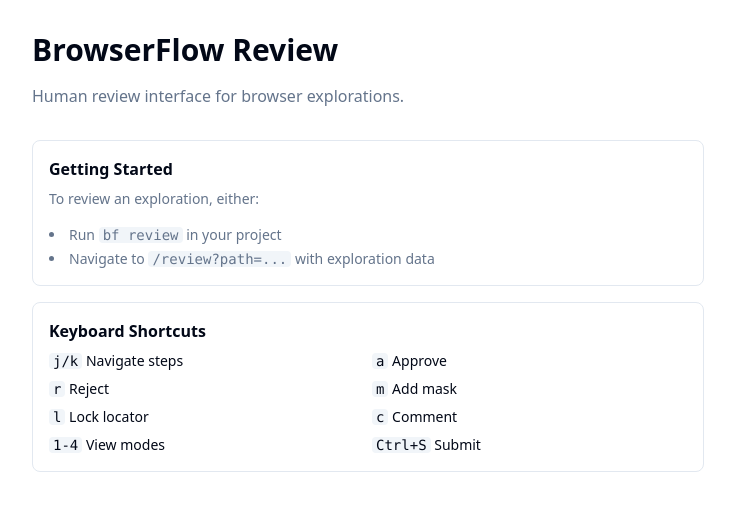
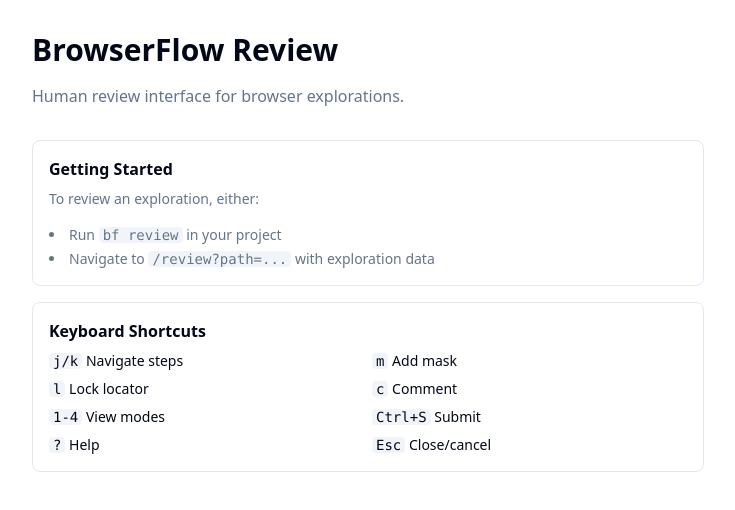
Before and after one commit to akatz-ai/browserflow, a React (Vite) app in the folder packages/review-ui/: page / in a window 1280 px wide. Shown: the top 510 px of the page, without its empty margins (272-1007 px from the left). Built offline with nearby package versions, Linux system fonts and the light colour scheme.

Commit message:
fix(review-ui): remove stale approve/reject keyboard shortcuts from homepage
The approve/reject workflow was removed in favor of free-form feedback.
Updated keyboard shortcuts help to show current shortcuts (?, Esc) instead
of the removed a/r shortcuts.

```diff
--- a/packages/review-ui/src/App.tsx
+++ b/packages/review-ui/src/App.tsx
@@ -50,13 +50,13 @@
             <h2 className="font-semibold mb-2">Keyboard Shortcuts</h2>
             <div className="grid grid-cols-2 gap-2 text-sm">
               <div><kbd className="px-1 bg-muted rounded">j/k</kbd> Navigate steps</div>
-              <div><kbd className="px-1 bg-muted rounded">a</kbd> Approve</div>
-              <div><kbd className="px-1 bg-muted rounded">r</kbd> Reject</div>
               <div><kbd className="px-1 bg-muted rounded">m</kbd> Add mask</div>
               <div><kbd className="px-1 bg-muted rounded">l</kbd> Lock locator</div>
               <div><kbd className="px-1 bg-muted rounded">c</kbd> Comment</div>
               <div><kbd className="px-1 bg-muted rounded">1-4</kbd> View modes</div>
               <div><kbd className="px-1 bg-muted rounded">Ctrl+S</kbd> Submit</div>
+              <div><kbd className="px-1 bg-muted rounded">?</kbd> Help</div>
+              <div><kbd className="px-1 bg-muted rounded">Esc</kbd> Close/cancel</div>
             </div>
           </div>
         </div>
```
